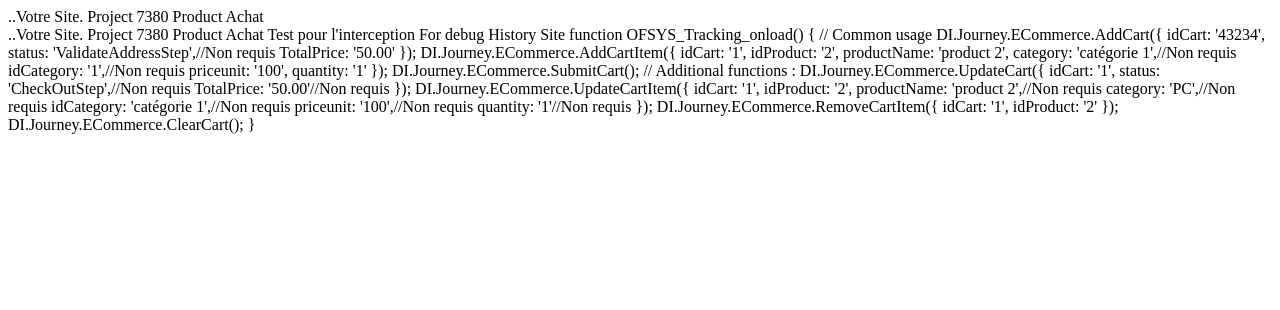
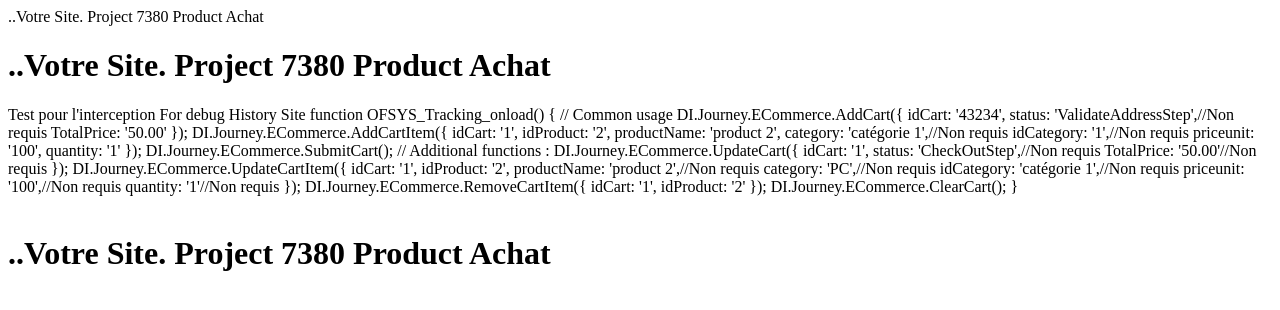
Before and after one commit to lmorissette/lmorissette.github.io, a plain HTML site: page paniers.html in a window 1280 px wide. Drawn offline with Linux system fonts and the light colour scheme.

Commit message:
Update paniers.html
<br>
            <h1>..Votre Site. Project 7380 Product Achat</h1>

```diff
--- a/paniers.html
+++ b/paniers.html
@@ -3,7 +3,7 @@
 <head>..Votre Site. Project 7380 Product Achat</head>
 <body>
 <br>
-            <head>..Votre Site. Project 7380 Product Achat</head>
+            <h1>..Votre Site. Project 7380 Product Achat</h1>
 Test pour l'interception For debug History Site
 
 <script id="DI-Journey-8AMAAGhnZTMyR9QcAAB5Q3ZLYUISBwAA" type="text/javascript" src="https://t.ofsys.com/js/Journey/1/8AMAAGhnZTMyR9QcAAB5Q3ZLYUISBwAA/DI.Journey-min.js"></script>
@@ -65,6 +65,8 @@ DI.Journey.ECommerce.ClearCart();
     </br>
 
 
+<br>
+            <h1>..Votre Site. Project 7380 Product Achat</h1>
      </br>
 
 </body>
```
